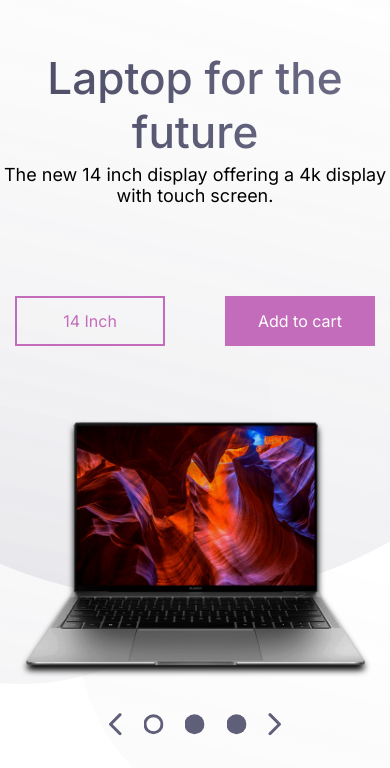
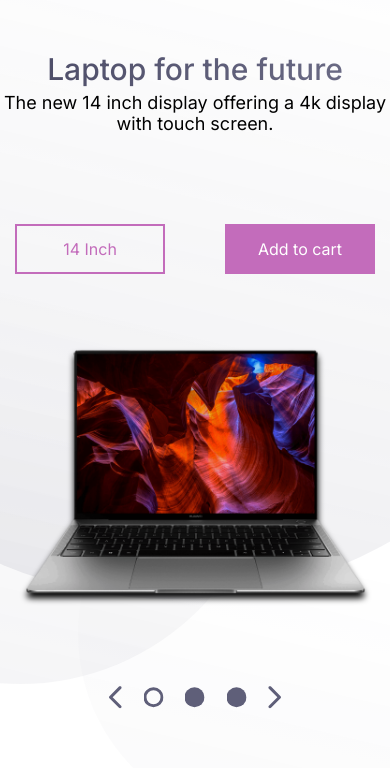
Before and after one commit to arshdeep4909/laptop, a plain HTML site: page index.html in a window 390 px wide. Shown: the part 76-844 px from the top of the page. Drawn offline with Linux system fonts and the light colour scheme.

Commit message:
final project. minor change fiexed

```diff
--- a/styles.css
+++ b/styles.css
@@ -191,8 +191,9 @@ Styling the main body section
     justify-content: center;
     padding: 10px 0 0 0;
   }
+
   .intro-text h1 {
-    font-size: 3re;
+    font-size: 3rem;
   }
   .intro-text p {
     font-size: 1.8rem;
```
